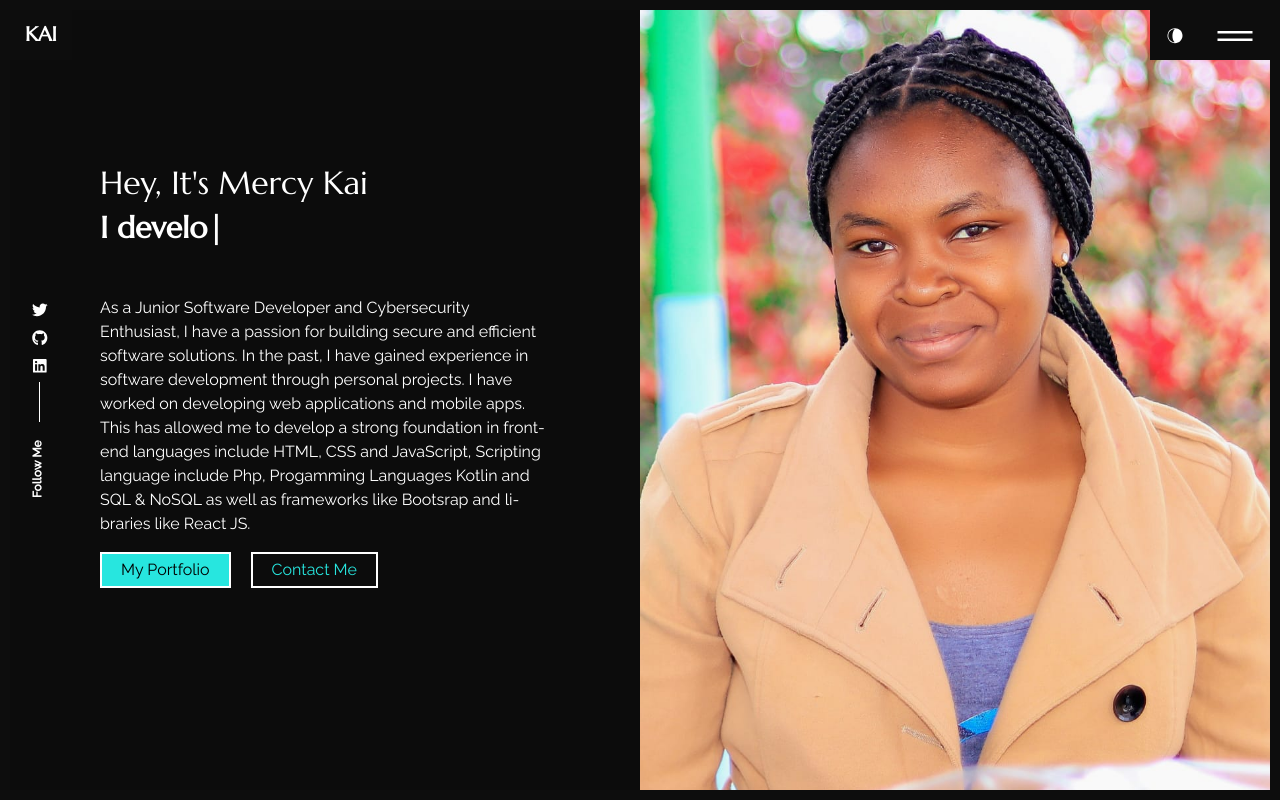
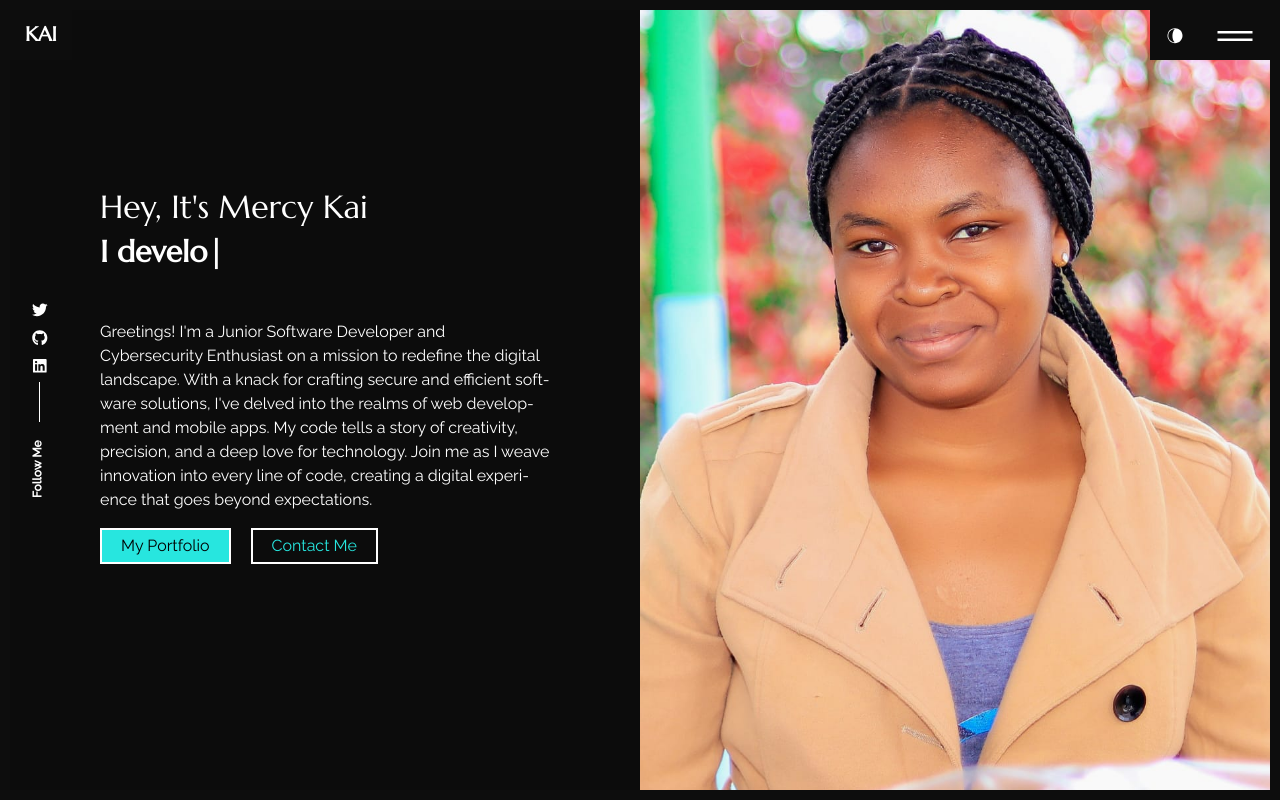
Before and after one commit to MarciiKai/KaiPortfolio, a React (Create React App) app: page / in a window 1280 px wide. Built offline with nearby package versions, Linux system fonts and the light colour scheme.

Commit message:
Portfolio

```diff
--- a/src/content_option.js
+++ b/src/content_option.js
@@ -12,7 +12,7 @@ const introdata = {
         third: "I develop mobile apps",
         fourth: "I am a cybersecurity enthusiast"
     },
-    description: "As a Junior Software Developer and Cybersecurity Enthusiast, I have a passion for building secure and efficient software solutions. In the past, I have gained experience in software development through personal projects. I have worked on developing web applications and mobile apps. This has allowed me to develop a strong foundation in front-end languages include HTML, CSS and JavaScript, Scripting language include Php, Progamming Languages Kotlin and SQL & NoSQL as well as frameworks like Bootsrap and libraries like React JS.",
+    description: "Greetings! I'm a Junior Software Developer and Cybersecurity Enthusiast on a mission to redefine the digital landscape. With a knack for crafting secure and efficient software solutions, I've delved into the realms of web development and mobile apps. My code tells a story of creativity, precision, and a deep love for technology. Join me as I weave innovation into every line of code, creating a digital experience that goes beyond expectations.",
     your_img_url: "../../assets/images/passport",
 };
 
```
